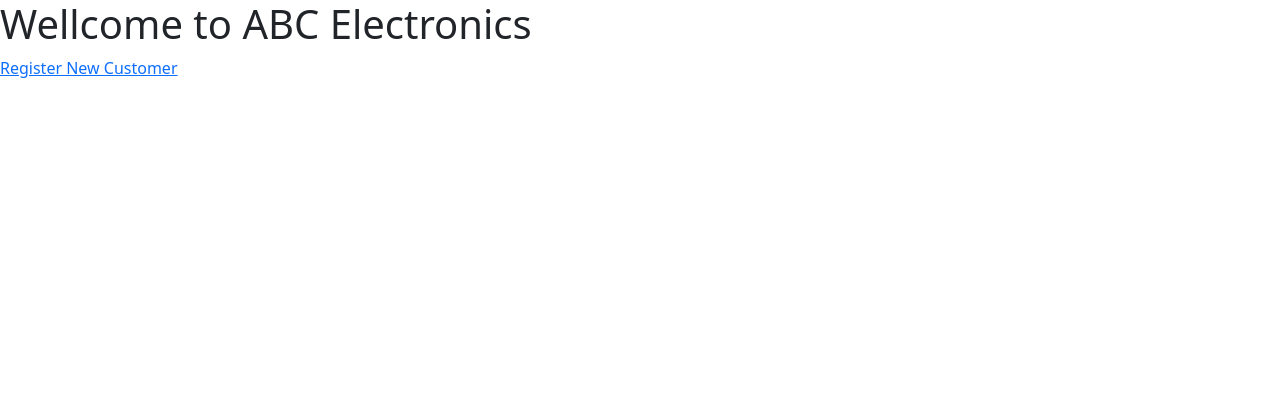
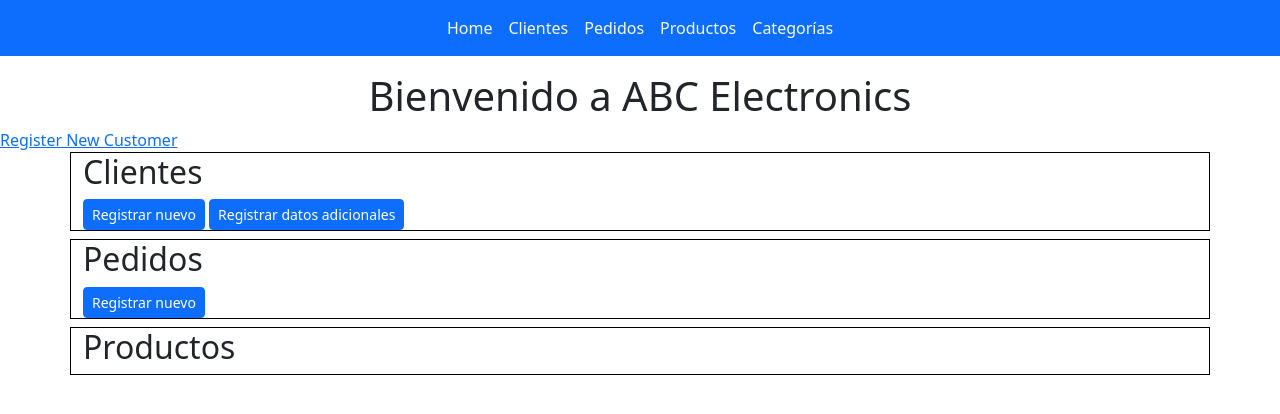
Before and after one commit to SoloSoyJuan/SIDproject, a Django app: page / in a window 1280 px wide. Shown: the top 414 px of the page. Run offline with Django 4.2, Linux system fonts and the light colour scheme.

Commit message:
src: Vistas de la aplicación.

```diff
--- a/SIDproject/urls.py
+++ b/SIDproject/urls.py
@@ -1,19 +1,3 @@
-"""
-URL configuration for SIDproject project.
-
-The `urlpatterns` list routes URLs to views. For more information please see:
-    https://docs.djangoproject.com/en/4.2/topics/http/urls/
-Examples:
-Function views
-    1. Add an import:  from my_app import views
-    2. Add a URL to urlpatterns:  path('', views.home, name='home')
-Class-based views
-    1. Add an import:  from other_app.views import Home
-    2. Add a URL to urlpatterns:  path('', Home.as_view(), name='home')
-Including another URLconf
-    1. Import the include() function: from django.urls import include, path
-    2. Add a URL to urlpatterns:  path('blog/', include('blog.urls'))
-"""
 from django.contrib import admin
 from django.urls import path, include
 
--- a/projectapp/templates/base.html
+++ b/projectapp/templates/base.html
@@ -8,6 +8,42 @@
     <title>ABC Electronics</title>
 </head>
 <body>
+<nav class="navbar navbar-expand-sm bg-primary">
+    <div class="container-fluid">
+        <ul class="navbar-nav mx-auto">
+            <li class="nav-item">
+                <a class="nav-link text-light"
+                   href="{% url 'home' %}">
+                    Home
+                </a>
+            </li>
+            <li class="nav-item">
+                <a class="nav-link text-light"
+                   href="{% url 'customers' %}">
+                    Clientes
+                </a>
+            </li>
+            <li class="nav-item">
+                <a class="nav-link text-light"
+                   href="{% url 'orders' %}">
+                    Pedidos
+                </a>
+            </li>
+            <li class="nav-item">
+                <a class="nav-link text-light"
+                   href="{% url 'products' %}">
+                    Productos
+                </a>
+            </li>
+            <li class="nav-item">
+                <a class="nav-link text-light"
+                   href="{% url 'categories' %}">
+                    Categorías
+                </a>
+            </li>
+        </ul>
+    </div>
+</nav>
 {% block content %}
 {% endblock %}
 </body>
--- a/projectapp/templates/home.html
+++ b/projectapp/templates/home.html
@@ -1,6 +1,31 @@
 {% extends 'base.html' %}
 
 {% block content %}
-    <h1>Wellcome to ABC Electronics</h1>
-    <a href="{% url 'registerCustomers' %}">Register New Customer</a>
+    <header class="mt-3">
+        <h1 class="text-center">Bienvenido a ABC Electronics</h1>
+    </header>
+    <main>
+        <section>
+            <a href="{% url 'registerCustomers' %}">Register New Customer</a>
+        </section>
+        <section class="container border border-black mb-2">
+            <h2>Clientes</h2>
+            <div>
+                <a class="btn btn-primary btn-sm">Registrar nuevo</a>
+                <a class="btn btn-primary btn-sm">Registrar datos adicionales</a>
+            </div>
+            <!-- Aquí se mostrarán los clientes -->
+        </section>
+        <section class="container border border-black mb-2">
+            <h2>Pedidos</h2>
+            <div>
+                <a class="btn btn-primary btn-sm">Registrar nuevo</a>
+            </div>
+            <!-- Aquí se mostrarán los pedidos -->
+        </section>
+        <section class="container border border-black mb-2">
+            <h2>Productos</h2>
+            <!-- Aquí se mostrarán los productos -->
+        </section>
+    </main>
 {% endblock %}
--- a/projectapp/urls.py
+++ b/projectapp/urls.py
@@ -3,5 +3,9 @@ from . import views
 
 urlpatterns = [
     path('', views.home, name='home'),
+    path('customers/', views.customers, name='customers'),
+    path('orders/', views.orders, name='orders'),
+    path('products/', views.products, name='products'),
+    path('categories/', views.categories, name='categories'),
     path('registerCustomer/', views.registerCustomer, name='registerCustomers'),
 ]
--- a/projectapp/views.py
+++ b/projectapp/views.py
@@ -28,5 +28,21 @@ def home(request):
     return render(request, 'home.html')
 
 
+def customers(request):
+    return render(request, 'customers.html')
+
+
+def orders(request):
+    return render(request, 'orders.html')
+
+
+def products(request):
+    return render(request, 'products.html')
+
+
+def categories(request):
+    return render(request, 'categories.html')
+
+
 def render_register_person(request):
     return render(request, 'register_person.html')
```
Also changed, not shown: projectapp/templates/categories.html (added, +10 -0 lines), projectapp/templates/customers.html (added, +10 -0 lines), projectapp/templates/orders.html (added, +10 -0 lines), projectapp/templates/products.html (added, +10 -0 lines).
